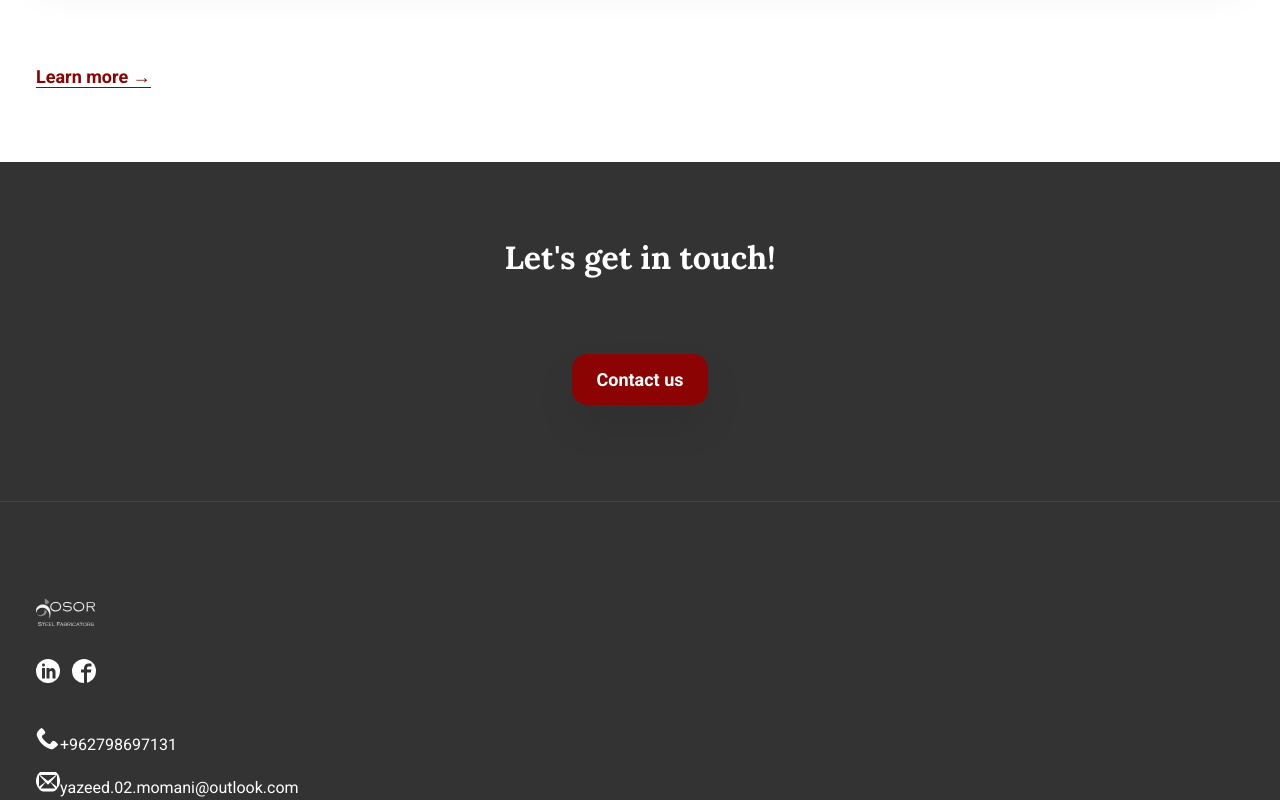
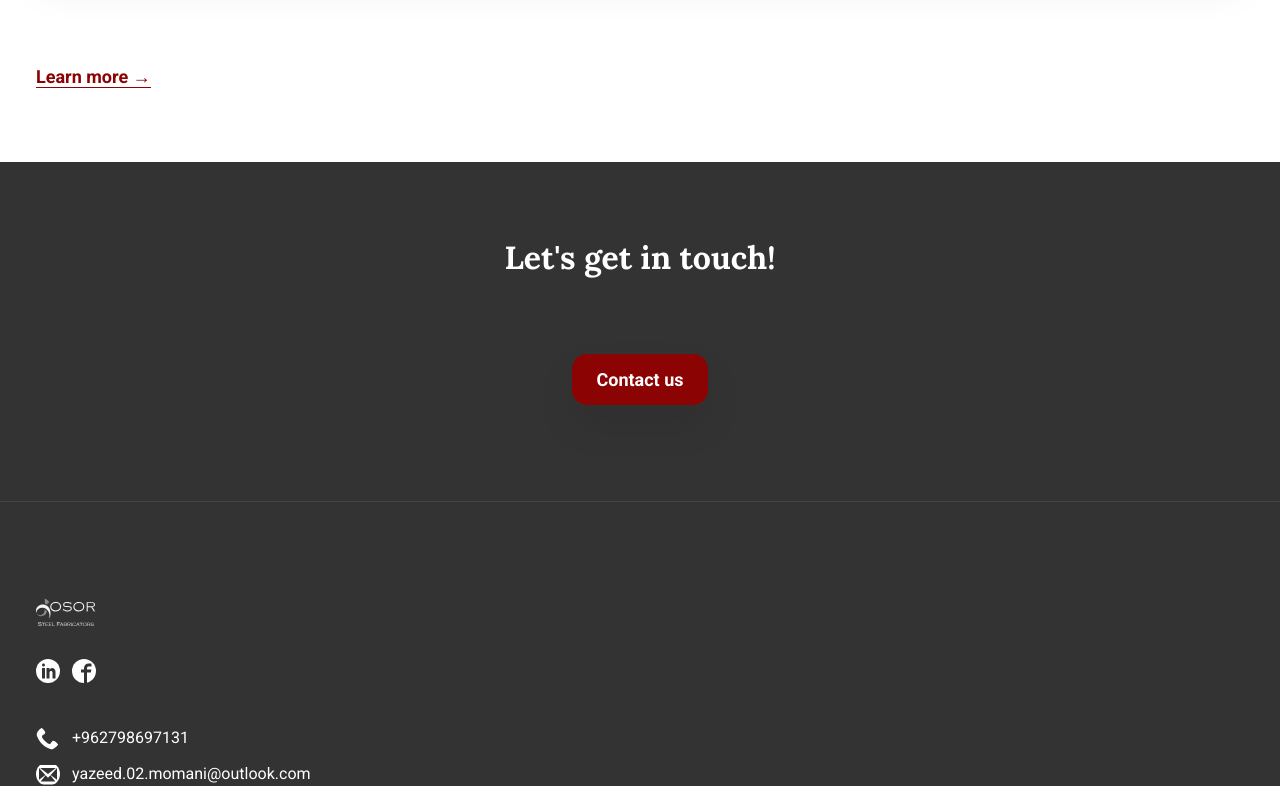
Before and after one commit to yazeedmomani/wrk_web_josor-steels, a React (Create React App) app: page / in a window 1280 px wide. Shown: the part 3789-4589 px from the top of the page. Built offline with nearby package versions, Linux system fonts and the light colour scheme; a web font is replaced by a local one.

Commit message:
seperate contact info

```diff
--- /dev/null
+++ b/src/components/general/ContactInfo.jsx
@@ -0,0 +1,27 @@
+import ContactIcon from "../../svg/ContactIcon";
+
+import styles from "./ContactInfo.module.css";
+
+function ContactInfo(props) {
+  return (
+    <div className={`${styles.container} ${props.styles}`}>
+      <a href="tel:+962798697131">
+        <ContactIcon
+          type="phone"
+          isDark={true}
+          styles={styles["tel-icon"]}
+        />
+        <span>+962798697131</span>
+      </a>
+      <a href="mailto:yazeed.02.momani@outlook.com">
+        <ContactIcon
+          type="email"
+          isDark={true}
+        />
+        <span>yazeed.02.momani@outlook.com</span>
+      </a>
+    </div>
+  );
+}
+
+export default ContactInfo;
--- /dev/null
+++ b/src/components/general/ContactInfo.module.css
@@ -0,0 +1,22 @@
+.container {
+  display: flex;
+  flex-direction: column;
+}
+
+.container a:link,
+.container a:visited {
+  display: flex;
+  align-items: center;
+}
+
+.container a:not(:first-child) {
+  margin-top: 1.2rem;
+}
+
+.container a svg {
+  margin-right: 1.2rem;
+}
+
+.container a span {
+  display: inline-block;
+}
--- a/src/pages/root/Footer.jsx
+++ b/src/pages/root/Footer.jsx
@@ -2,6 +2,7 @@ import Logo from "../../svg/Logo";
 import LangChanger from "../../components/buttons/LangChanger";
 import PrimaryLink from "../../components/buttons/PrimaryLink";
 import ContactIcon from "../../svg/ContactIcon";
+import ContactInfo from "../../components/general/ContactInfo";
 
 import styles from "./Footer.module.css";
 
@@ -22,28 +23,7 @@ function Footer() {
             isDark={true}
           />
         </div>
-        <div className={styles["tel-container"]}>
-          <a href="tel:+962798697131">
-            <ContactIcon
-              type="phone"
-              isDark={true}
-              styles={styles["tel-icon"]}
-            />
-            <span className={styles["tel-text"]}>+962798697131</span>
-          </a>
-        </div>
-        <div className={styles["mail-container"]}>
-          <a href="mailto:yazeed.02.momani@outlook.com">
-            <ContactIcon
-              type="email"
-              isDark={true}
-              styles={styles["email-icon"]}
-            />
-            <span className={styles["email-text"]}>
-              yazeed.02.momani@outlook.com
-            </span>
-          </a>
-        </div>
+        <ContactInfo styles={styles["contact-info"]} />
       </div>
     </footer>
   );
--- a/src/pages/root/Footer.module.css
+++ b/src/pages/root/Footer.module.css
@@ -17,12 +17,8 @@
   margin-left: 1.2rem;
 }
 
-.tel-container {
+.contact-info {
   margin-top: 3.6rem;
-}
-
-.mail-container {
-  margin-top: 1.2rem;
 }
 
 .footer a:link,
@@ -30,7 +26,17 @@
   color: var(--color-white);
 }
 
+.footer a:link path,
+.footer a:visited path {
+  fill: var(--color-white);
+}
+
 .footer a:hover,
 .footer a:active {
   color: var(--color-grey-light-01);
 }
+
+.footer a:hover path,
+.footer a:active path {
+  fill: var(--color-grey-light-01);
+}
```
